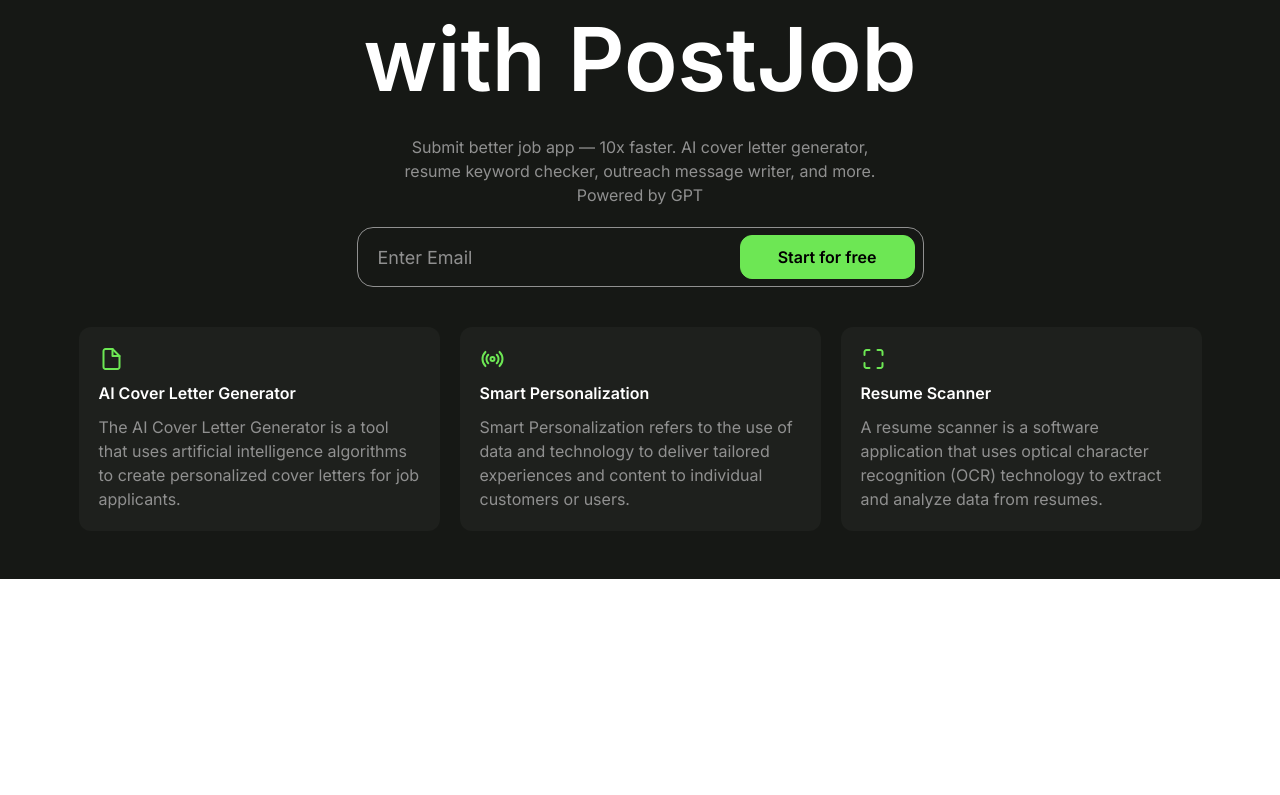
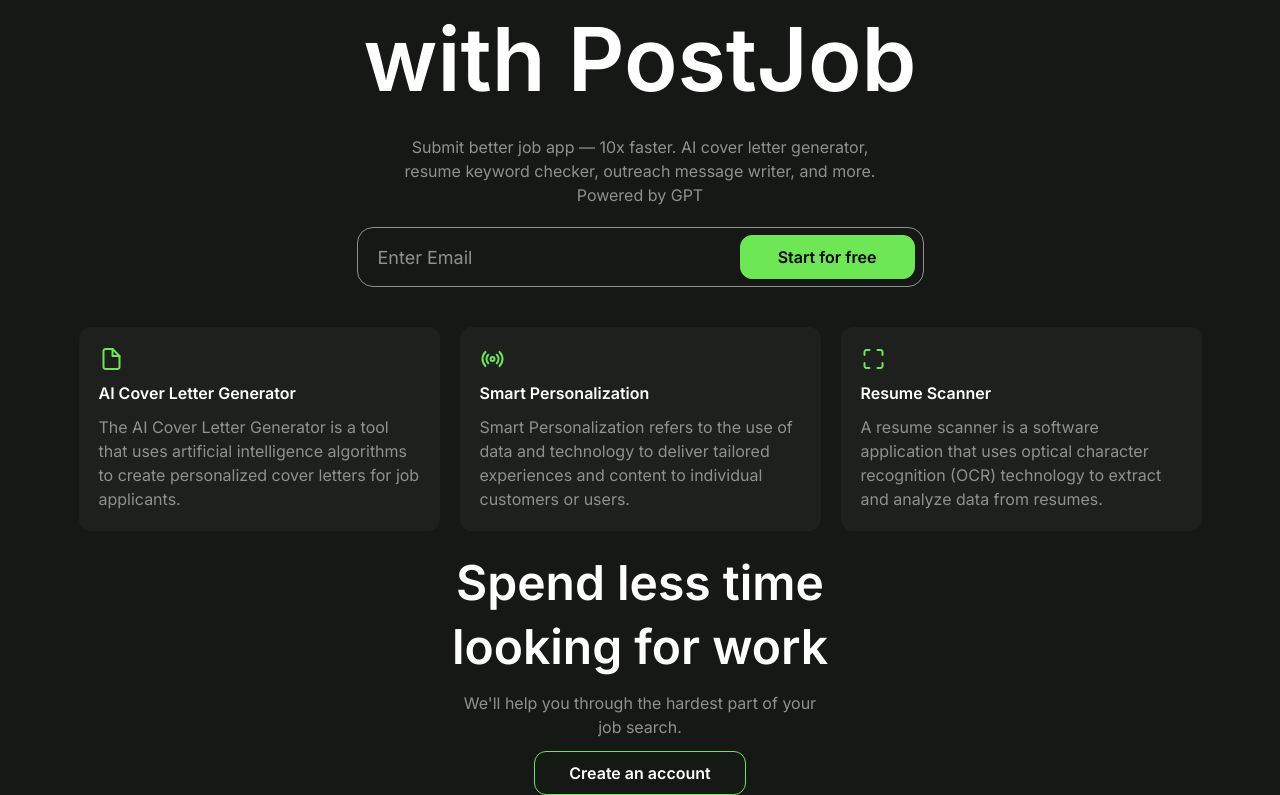
Before and after one commit to Feranmiola/postjob, a Next.js app: page / in a window 1280 px wide. Shown: the part 301-1096 px from the top of the page. Before the commit the page ends 880 px from the top, so only its background shows below. Built offline with nearby package versions, Linux system fonts and the light colour scheme.

Commit message:
Add SpendLessTime component to Home for enhanced user experience

```diff
--- a/src/app/page.tsx
+++ b/src/app/page.tsx
@@ -1,5 +1,6 @@
 "use client";
 import Hero from "@/components/Hero";
+import SpendLessTime from "@/components/SpendLessTime";
 import { useEffect } from "react";
 
 export default function Home() {
@@ -42,8 +43,9 @@
     };
   }, []);
   return (
-    <div className="bg-[#161815] min-h-screen h-full w-screen flex flex-col">
+    <div className="bg-[#161815] min-h-screen h-full w-screen flex flex-col space-y-5">
       <Hero />
+      <SpendLessTime />
     </div>
   );
 }
--- /dev/null
+++ b/src/components/SpendLessTime.tsx
@@ -0,0 +1,24 @@
+import React from "react";
+
+const SpendLessTime = () => {
+  return (
+    <div className="flex flex-col items-center space-y-10">
+      <div className="flex flex-col items-center space-y-3">
+        <p className="text-[48px] text-white font-semibold text-center leading-[4rem]">
+          Spend less time <br />
+          looking for work
+        </p>
+
+        <p className="text-base text-gray w-[358px] text-center">
+          We'll help you through the hardest part of your job search.
+        </p>
+
+        <div className="h-[44px] w-[212px] rounded-[12px] bg-transparent hover:bg-green hover:text-black transition-all ease-in-out cursor-pointer border border-green text-white flex items-center justify-center text-base font-semibold">
+          Create an account
+        </div>
+      </div>
+    </div>
+  );
+};
+
+export default SpendLessTime;
```
